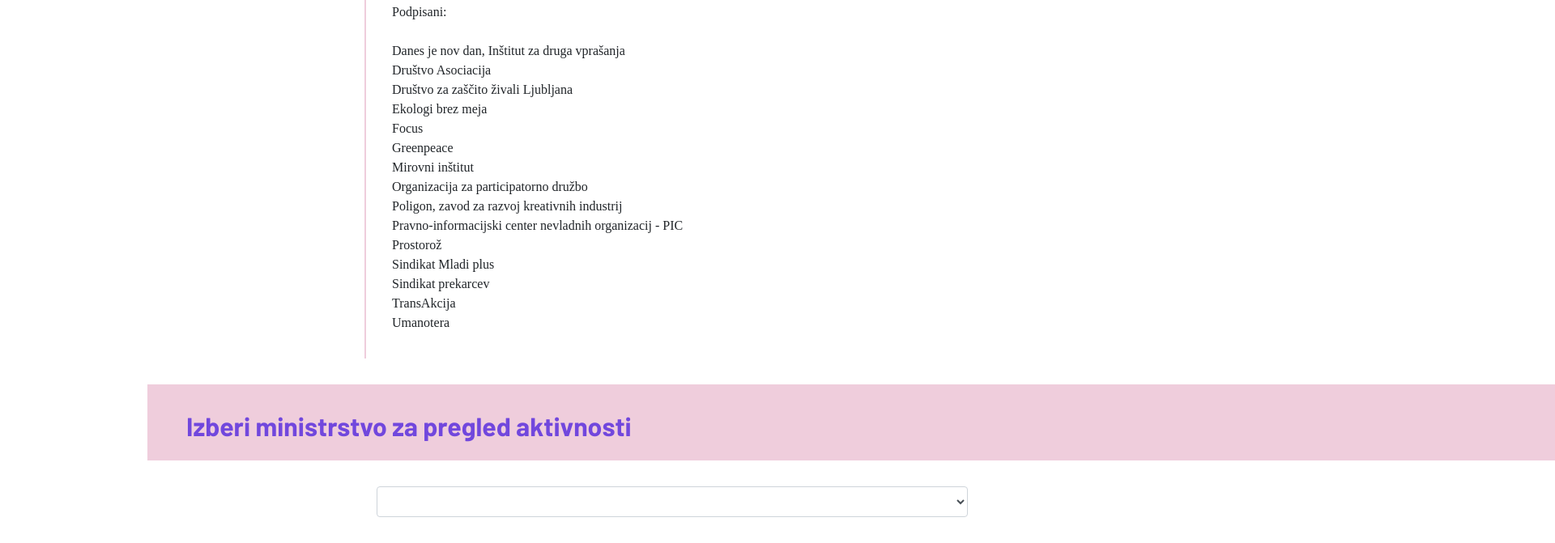
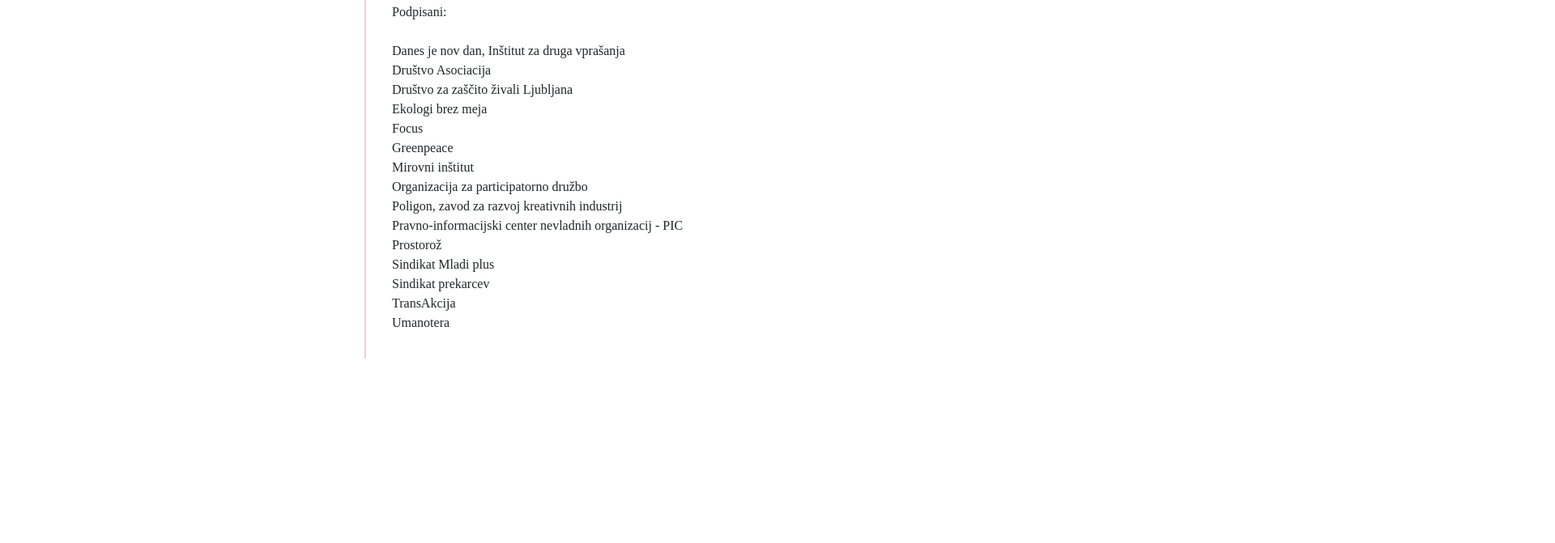
Before and after one commit to danesjenovdan/100dni, a website: page public/index.html in a window 1280 px wide. Shown: the part 3120-3791 px from the top of the page at 81% size, 1920 px wide, since content can reach past the window. After the commit the page ends 3563 px from the top, so only its background shows below. Drawn offline with nearby package versions, Linux system fonts and the light colour scheme; a web font is replaced by a local one.

Commit message:
remove dropdown

```diff
--- a/public/index.html
+++ b/public/index.html
@@ -233,21 +233,6 @@
         </main>
       </div>
     </div>
-    <div class="container">
-      <div class="row">
-        <div class="header-title-container smaller-title">
-          Izberi ministrstvo za pregled aktivnosti
-        </div>
-      </div>
-    </div>
-    <div class="container">
-      <div class="row justify-content-end">
-        <div class="col-md-8 dropdown-col">
-          <select id="select-ministry" class="form-control">
-          </select>
-        </div>
-      </div>
-    </div>
 
     <script src="https://ajax.googleapis.com/ajax/libs/jquery/3.3.1/jquery.min.js"></script>
     <script src="script.js"></script>
--- a/public/script.js
+++ b/public/script.js
@@ -111,8 +111,4 @@
       closePopup();
     });
   });
-
-  $('#select-ministry').on('change', function onChange() {
-    console.log('this', this);
-  });
 });
```
